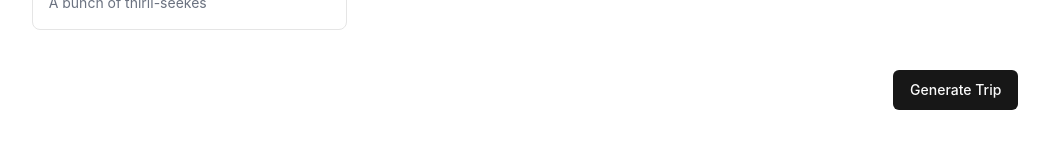
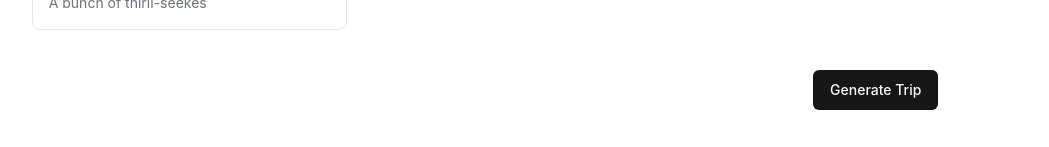
Before and after one commit to cs-cspit/23CS-Sem4-CSE210_96, a React (Vite) app: page /create-trip in a window 1280 px wide. Shown: the part 977-1124 px from the top of the page, without its empty margins (115-1164 px from the left). Built offline with nearby package versions, Linux system fonts and the light colour scheme; no server answers.

Commit message:
updated code

```diff
--- a/src/create-trip/index.jsx
+++ b/src/create-trip/index.jsx
@@ -177,7 +177,7 @@ function CreateTrip() {
           ))}
         </div>
       </div>
-      <div className='my-10 justify-end flex'>
+      <div className='my-10 px-20 justify-end flex'>
         <Button
         disabled={loading}
         onClick={onGenerateTrip}>
```
